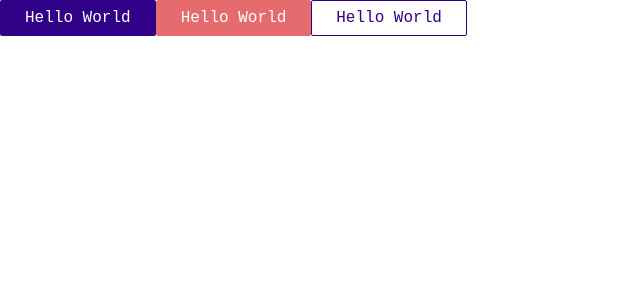
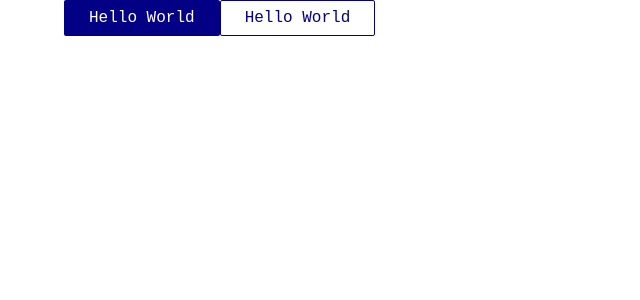
Before and after one commit to barbaraperic/component-library, a React (Create React App) app: page / in a window 1280 px wide. Shown: the top 300 px of the page, without its empty margins (0-640 px from the left). Built offline with nearby package versions, Linux system fonts and the light colour scheme.

Commit message:
global styles

```diff
--- a/package.json
+++ b/package.json
@@ -6,6 +6,7 @@
     "@testing-library/jest-dom": "^5.11.4",
     "@testing-library/react": "^11.1.0",
     "@testing-library/user-event": "^12.1.10",
+    "polished": "^4.1.2",
     "react": "^17.0.2",
     "react-dom": "^17.0.2",
     "react-scripts": "4.0.3",
--- a/src/App.js
+++ b/src/App.js
@@ -1,12 +1,13 @@
 import React from 'react';
-import { PrimaryButton, SecondaryButton, TertiaryButton } from './components/Buttons'
+import { PrimaryButton, SecondaryButton } from './components/Buttons'
+import { GlobalStyle } from "./utils"
 
 const App = () => {
   return (
     <div>
       <PrimaryButton>Hello World</PrimaryButton>
       <SecondaryButton>Hello World</SecondaryButton>
-      <TertiaryButton>Hello World</TertiaryButton>
+      <GlobalStyle />
     </div>
   )
 }
--- a/src/components/Buttons.js
+++ b/src/components/Buttons.js
@@ -1,39 +1,32 @@
 import styled from 'styled-components';
+import { defaultTheme, typeScale } from "../utils";
 
-const primaryBlue = '#300086';
 const secondaryPink = '#E56B6F';
 
 const Button = styled.button`
   border-radius: 2px;
   padding: 8px 24px;
-  font-size: 1rem;
+  font-size: ${typeScale.paragraph};
   min-width: 100px;
   cursor: pointer;
   font-family: Roboto Mono, monospace;
-
 `
 
 const PrimaryButton = styled(Button)`
-  background-color: ${primaryBlue};
+  background-color: ${defaultTheme.primaryColor};
   color: white;
   border: 1px solid transparent;
 `
 
 const SecondaryButton = styled(Button)`
-  background-color: ${secondaryPink};
-  border: 1px solid transparent;
-  color: white;
-`
-
-const TertiaryButton = styled(Button)`
-  border: 1px solid ${primaryBlue};
+  border: 1px solid ${defaultTheme.primaryColor};
   background-color: transparent;
-  color: ${primaryBlue};
+  color: ${defaultTheme.primaryColor};
 
   &:hover {
-    background-color: ${primaryBlue};
+    background-color: ${defaultTheme.primaryColor};
     color: white;
   }
 `
 
-export { PrimaryButton, SecondaryButton, TertiaryButton }
+export { PrimaryButton, SecondaryButton }
--- /dev/null
+++ b/src/utils/Global.js
@@ -0,0 +1,23 @@
+import { createGlobalStyle } from "styled-components";
+import { primaryFont } from "./typography";
+import { normalize } from 'polished';
+
+export const GlobalStyle = createGlobalStyle`
+  ${normalize()}
+  html {
+    font-size: 16px;
+    box-sizing: border-box;
+  }
+
+  *, *:before, *:after {
+    box-sizing: inherit;
+  }
+
+  body {
+    margin: 0;
+    font-family: ${primaryFont};
+    width: 90%;
+    margin: 0 auto;
+  }
+
+`
--- /dev/null
+++ b/src/utils/index.js
@@ -0,0 +1,4 @@
+export * from './colors';
+export * from './theme';
+export * from './typography';
+export * from './Global';
--- a/utils/index.js
+++ /dev/null
@@ -1,3 +0,0 @@
-export * from './colors';
-export * from './theme';
-export * from './typography';
```
Also changed, not shown: src/utils/colors.js (renamed from utils/colors.js), src/utils/theme.js (renamed from utils/theme.js), src/utils/typography.js (renamed from utils/typography.js), 1 other file (tests, documents, lock files or other folders).
